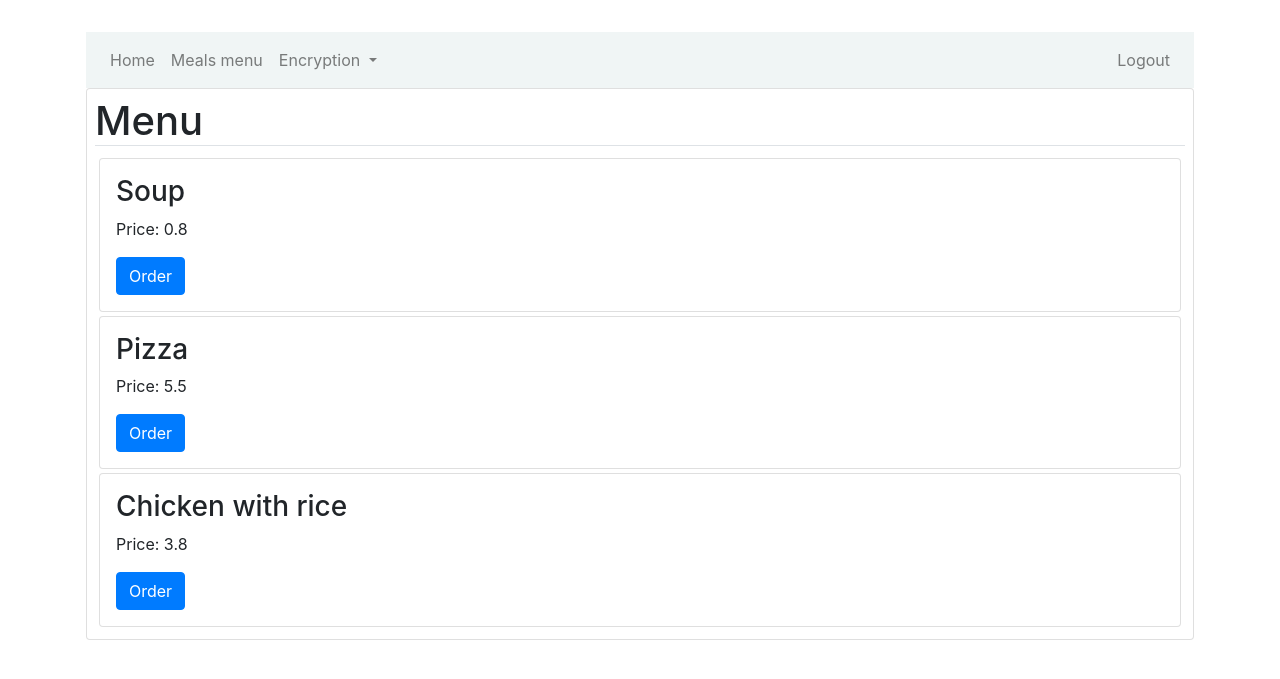
After one commit to FEIProjectTeam/upb-project, a Django app: page /menu/ in a window 1280 px wide. The commit adds this page. Shown: the top 679 px of the page. Run offline with Django 4.2, Linux system fonts and the light colour scheme; a user stored in the database is signed in; data comes from the database, SQL or seed files in the repository; some libraries are stand-ins or nearby versions.

Commit message:
Added menu list view and meal detail view to create order.

```diff
--- a/project/canteen/forms.py
+++ b/project/canteen/forms.py
@@ -17,3 +17,6 @@ class UploadPubKeyForm(forms.ModelForm):
     class Meta:
         model = Profile
         fields = ["public_key"]
+
+class MakeOrder(forms.ModelForm):
+    pass
--- a/project/canteen/models.py
+++ b/project/canteen/models.py
@@ -8,3 +8,10 @@ class Meal(models.Model):
 
     def __str__(self):
         return self.name
+
+
+class Order(models.Model):
+    meal = models.ForeignKey('Meal', on_delete=models.CASCADE)
+    quantity = models.IntegerField()
+    special_requests = models.TextField(blank=True)
+    paid = models.BooleanField(default=False)
--- a/project/canteen/services/meals.py
+++ b/project/canteen/services/meals.py
@@ -3,4 +3,10 @@ from canteen.models import Meal
 
 def get_all_meals():
     meals = Meal.objects.all()
-    return meals
+    meals_data = [{'id': meal.id, 'name': meal.name, 'price': meal.price} for meal in meals]
+    return meals_data
+
+
+def get_meal_by_id(meal_id):
+    meal = Meal.objects.get(id=meal_id)
+    return meal
--- /dev/null
+++ b/project/canteen/services/orders.py
@@ -0,0 +1,4 @@
+from canteen.models import Order
+
+def create_order(meal_id):
+    pass
--- /dev/null
+++ b/project/canteen/templates/canteen/mealsMenuView.html
@@ -0,0 +1,20 @@
+{% extends "users/base.html" %}
+{% block title %} Menu {% endblock title %}
+{% block content %}
+    <div class="card p-2">
+        <h1 class="border-bottom">Menu</h1>
+        <div class="">
+            {% for meal in mealsList %}
+                <div class="card p-3 m-1 bg-white rounded">
+                     <div class="">
+                        <h3>{{ meal.name }}</h3>
+                        <p>Price: {{ meal.price }}</p>
+                    </div>
+                    <div class="">
+                        <a class="btn btn-primary" href="{% url 'meal' meal.id %}">Order</a>
+                    </div>
+                </div>
+            {% endfor %}
+        </div>
+    </div>
+{% endblock content %}
--- a/project/canteen/views.py
+++ b/project/canteen/views.py
@@ -17,7 +17,10 @@ from rest_framework.decorators import api_view, parser_classes
 from rest_framework import status
 from django.shortcuts import render
 
-from canteen.forms import UploadPubKeyForm
+from canteen.forms import (
+    UploadPubKeyForm,
+    MakeOrder,
+)
 from canteen.models import Meal
 from canteen.serializers import MealSerializer
 from canteen.services.encryption import (
@@ -28,9 +31,16 @@ from canteen.services.encryption import (
     symmetric_decrypt,
     get_hmac,
     pem_to_pub_key,
+
 )
-from canteen.services.meals import get_all_meals
+from canteen.services.meals import (
+    get_all_meals,
+    get_meal_by_id,
+)
 
+from canteen.services.orders import (
+    create_order,
+)
 
 def encrypt_page(request):
     return render(request, "communication.html")
@@ -139,3 +149,26 @@ class EncryptView(APIView):
                 {"status": "error", "message": str(e)},
                 status=status.HTTP_400_BAD_REQUEST,
             )
+
+
+class MealsMenu(LoginRequiredMixin, View):
+    template_name = "canteen/mealsMenuView.html"
+
+    def get(self, request):
+        meals = get_all_meals()
+        return render(request, self.template_name, {'mealsList': meals})
+
+
+class MealDetail(LoginRequiredMixin, View):
+    template_name = "canteen/mealDetailView.html"
+
+    def get(self, request, meal_id):
+        meal = get_meal_by_id(meal_id)
+        context = {'meal': meal}
+        return render(request, self.template_name, context)
+
+    def post(self, request, meal_id):
+        return JsonResponse(
+            {"status": "success", "message": "paid"},
+            status=status.HTTP_200_OK,
+        )
--- a/project/core/urls.py
+++ b/project/core/urls.py
@@ -8,6 +8,8 @@ from canteen.views import (
     encrypt_page,
     GenRSAKeysView,
     DecryptPriKeyView,
+    MealsMenu,
+    MealDetail,
 )
 
 from django.urls import path, include
@@ -22,6 +24,9 @@ from users.views import CustomLoginView
 from users.forms import LoginForm
 
 urlpatterns = [
+    path("menu/", MealsMenu.as_view(), name="menu"),
+    path("meal/<int:meal_id>/", MealDetail.as_view(), name="meal"),
+
     path("admin/", admin.site.urls),
     path("api/meals/", ListMealsApi.as_view()),
     path("api/generate/", GenerateDummyDatabaseApi.as_view()),
--- a/project/users/templates/users/base.html
+++ b/project/users/templates/users/base.html
@@ -23,6 +23,9 @@
                 <ul class="navbar-nav">
                     <li class="nav-item">
                         <a href="{% url 'users-home' %}" class="nav-link">Home</a>
+                    </li>
+                    <li class="nav-item">
+                        <a href="{% url 'menu' %}" class="nav-link">Meals menu</a>
                     </li>
                     <li class="nav-item dropdown">
                         <a class="nav-link dropdown-toggle" href="#" id="navbarEncryptionMenu" data-toggle="dropdown"
```
Also changed, not shown: project/canteen/templates/canteen/mealDetailView.html (added, +37 -0 lines), project/canteen/serializers.py (line endings or trailing spaces).
